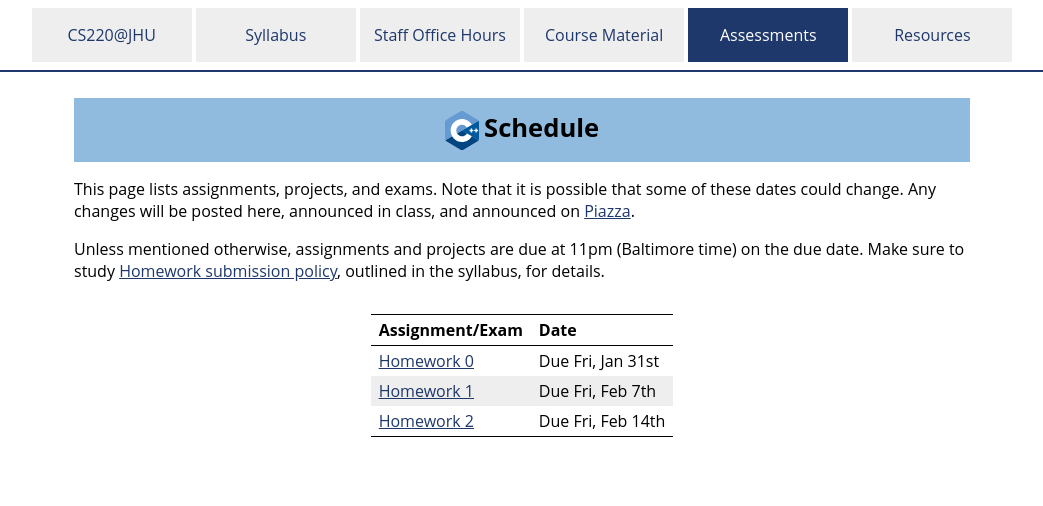
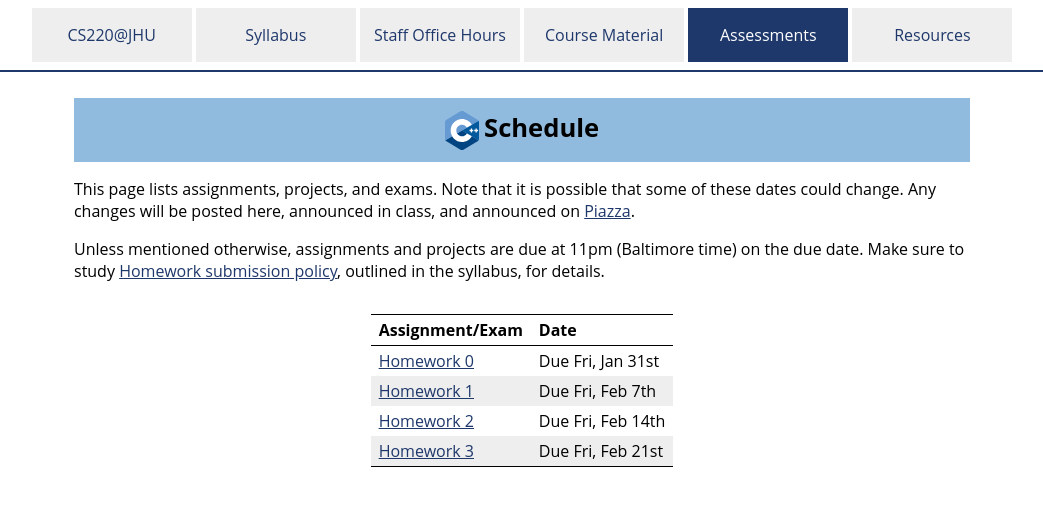
Before and after one commit to jhu-ip/cs220-sp25, a Jekyll site: the page built from schedule.md, in a window 1280 px wide. Shown: the top 506 px of the page, without its empty margins (118-1161 px from the left). Built offline with Jekyll 4.4.1, drawn with Linux system fonts in a browser that asks for light colours.

Commit message:
added week 5 and hw3

```diff
--- a/schedule.md
+++ b/schedule.md
@@ -17,6 +17,7 @@ Assignment/Exam | Date
 [Homework 0](assign/hw0.html) | Due Fri, Jan 31st
 [Homework 1](assign/hw1.html) | Due Fri, Feb 7th
 [Homework 2](https://www.gradescope.com/courses/943678/assignments/5743887/) | Due Fri, Feb 14th
+[Homework 3](assign/hw3.html) | Due Fri, Feb 21st
 
 <!--
 [Homework 3](assign/hw3.html) | Due Fri, September 27th
```
